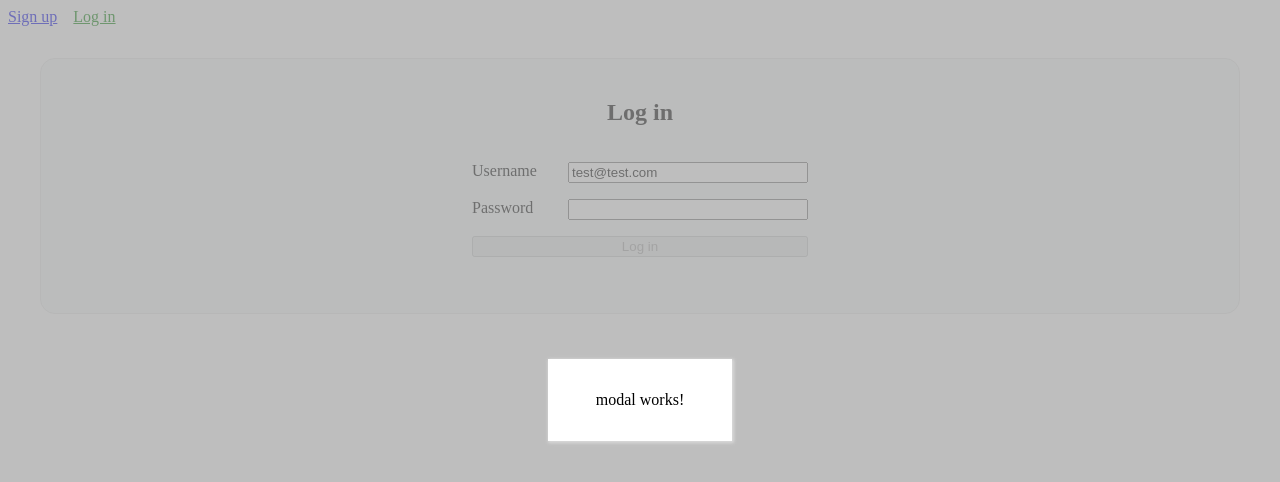
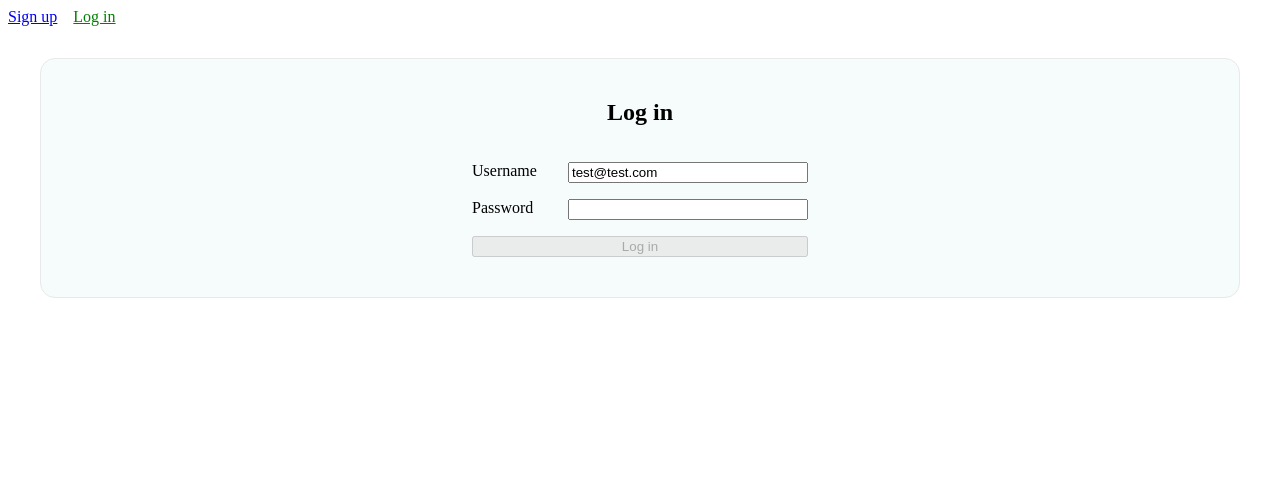
Before and after one commit to sean-xiao-zhao7/angular-directives-test, an Angular app: page /#/login in a window 1280 px wide. Shown: the top 482 px of the page. Built offline with nearby package versions, Linux system fonts and the light colour scheme; what src would draw is missing.

Commit message:
Show modal after logged in

```diff
--- a/src/app/components/auth/login/login.component.html
+++ b/src/app/components/auth/login/login.component.html
@@ -19,5 +19,5 @@
     />
   </div>
   <button [disabled]="loginForm.invalid" type="submit">Log in</button>
-  <app-modal *ngIf="showModal"></app-modal>
+  <app-modal *ngIf="showModal">Logged in as {{ loggedInMessage }}</app-modal>
 </form>
--- a/src/app/components/auth/login/login.component.ts
+++ b/src/app/components/auth/login/login.component.ts
@@ -11,7 +11,8 @@ import { AuthService } from 'src/app/services/auth.service';
 export class LoginComponent implements OnInit, OnDestroy {
   loginForm!: FormGroup;
   sub: any;
-  showModal: boolean = true;
+  showModal: boolean = false;
+  loggedInMessage!: string;
 
   constructor(private authService: AuthService) {}
 
@@ -28,10 +29,12 @@ export class LoginComponent implements OnInit, OnDestroy {
       this.loginForm.value.username,
       this.loginForm.value.password
     );
-    this.loginForm.reset();
     this.sub = this.authService.authenticate(loginUser).subscribe(
       (response) => {
         console.log(response);
+        this.loggedInMessage = response.email;
+        this.showModal = true;
+        this.loginForm.reset();
       },
       (errorMessage) => {
         alert(errorMessage);
--- a/src/app/components/ui/modal/modal.component.html
+++ b/src/app/components/ui/modal/modal.component.html
@@ -1,3 +1,5 @@
 <div>
-  <p>modal works!</p>
+  <p>
+    <ng-content></ng-content>
+  </p>
 </div>
```
